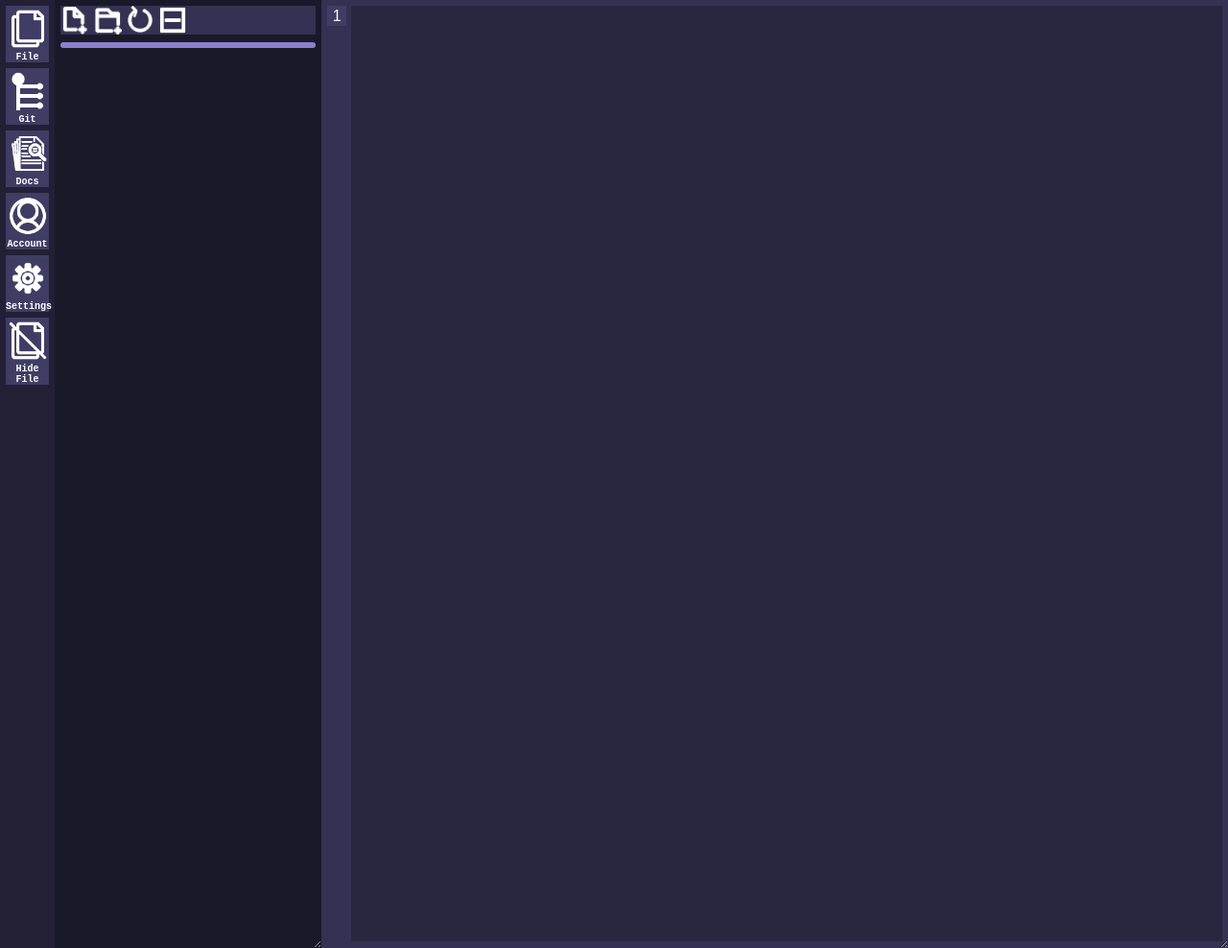
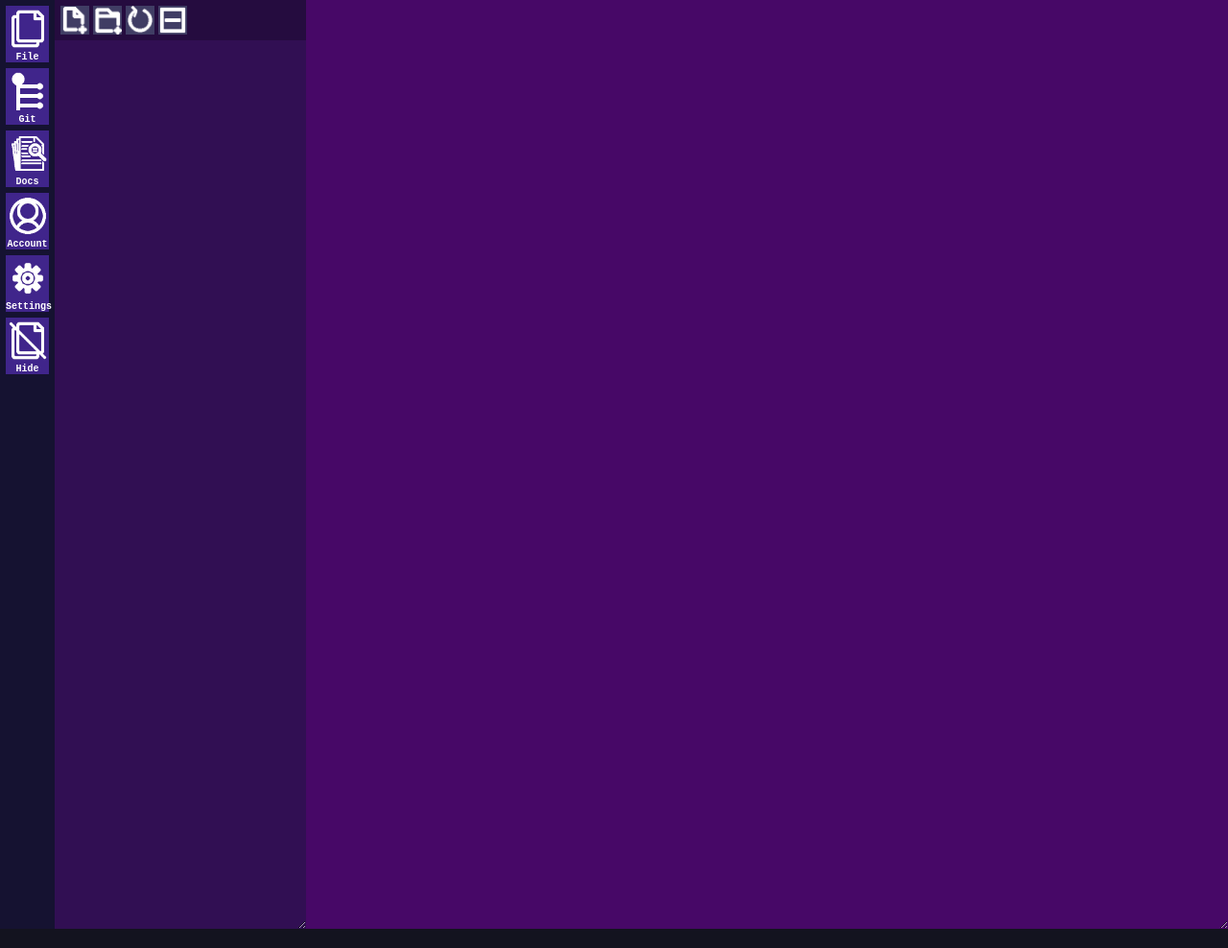
Before and after one commit to ShizamDaGeek/NerIDE, a website: page src/index.html in a window 1280 px wide. Shown: the whole page at 96% size. Drawn offline with nearby package versions, Linux system fonts and the light colour scheme.

Commit message:
I am making some graphical improvements to the IDE and also making a menu bar

```diff
--- a/src/CSS/stylesheet.css
+++ b/src/CSS/stylesheet.css
@@ -6,11 +6,11 @@ root
 
 body
 {
-    background-color: #222034;
+    background-color: #000000;
     margin: 0;
     ::-webkit-scrollbar{width: 10px;}
     ::-webkit-scrollbar-track{background-color: #7168b3; border-radius: 100px;}
-    ::-webkit-scrollbar-thumb{background: linear-gradient(rgb(3, 255, 226), rgb(255, 0, 187)); cursor: pointer; outline: solid 4px #ffffff; border-radius: 100px;}
+    ::-webkit-scrollbar-thumb{background: linear-gradient(rgb(3, 255, 226), rgb(255, 0, 187)); cursor: pointer; outline: solid 2px #ffffff; border-radius: 100px;}
     user-select: none;
 }
 
@@ -22,14 +22,6 @@ a:link{color: white;}
 {
     background-color: #8a81ce;
     color: #ffffff;
-}
-
-.divider
-{
-    border: none;
-    border-radius: 100px;
-    height: 6px;
-    background-color: #8a81ce;
 }
 
 .description
@@ -47,8 +39,8 @@ a:link{color: white;}
 /* LEFT TAB */
 .left-tab
 {
-    width: 45px; height: 976px;
-    background-color: #232036;
+    width: 45px; height: 956px;
+    background-color: #151231;
     padding: 6px;
 }
 
@@ -98,82 +90,82 @@ a:link{color: white;}
 
 .file-button
 {
-    background-color: #403d64;
+    background-color: #40258b;
 }
 .git-button
 {
-    background-color: #403d64;
+    background-color: #40258b;
     margin-top: 6px;
 }
 .docs-button
 {
-    background-color: #403d64;
+    background-color: #40258b;
     margin-top: 6px;
 }
 .account-button
 {
-    background-color: #403d64;
+    background-color: #40258b;
     margin-top: 6px;
 }
 .settings-button
 {
-    background-color: #403d64;
+    background-color: #40258b;
     margin-top: 6px;
 }
 .hide-file-button
 {
-    background-color: #403d64;
+    background-color: #40258b;
     margin-top: 6px;
 }
 
 .file-button:hover
 {
-    background: linear-gradient(to bottom right , rgb(3, 255, 226), rgb(255, 0, 187));
+    background: linear-gradient(to bottom right , #3dffaf, #6b00a7);
     outline: solid 3px #ffffff;
 }
 .git-button:hover
 {
-    background: linear-gradient(to bottom right , rgb(3, 255, 226), rgb(255, 0, 187));
+    background: linear-gradient(to bottom right , #3dffaf, #6b00a7);
     outline: solid 3px #ffffff;
 }
 .docs-button:hover
 {
-    background: linear-gradient(to bottom right , rgb(3, 255, 226), rgb(255, 0, 187));
+    background: linear-gradient(to bottom right , #3dffaf, #6b00a7);
     outline: solid 3px #ffffff;
 }
 .account-button:hover
 {
-    background: linear-gradient(to bottom right , rgb(3, 255, 226), rgb(255, 0, 187));
+    background: linear-gradient(to bottom right , #3dffaf, #6b00a7);
     outline: solid 3px #ffffff;
 }
 .settings-button:hover
 {
-    background: linear-gradient(to bottom right , rgb(3, 255, 226), rgb(255, 0, 187));
+    background: linear-gradient(to bottom right , #3dffaf, #6b00a7);
     outline: solid 3px #ffffff;
 }
 .hide-file-button:hover
 {
-    background: linear-gradient(to bottom right , rgb(3, 255, 226), rgb(255, 0, 187));
+    background: linear-gradient(to bottom right , #3dffaf, #6b00a7);
     outline: solid 3px #ffffff;
 }
 
 /* FILE EXPLORER */
 .file-explorer
 {
-    background-color: #1a1929;
-    width: 400px; height: 976px;
-    min-width: 135px;
+    background-color: #310f53;
+    width: 400px; height: 968px;
+    min-width: 145px;
     max-width: 800px;
     resize: horizontal;
     overflow: auto;
     scrollbar-width: none;
-    padding: 6px;
 }
 
 .dir-options
 {
     width: 100%; height: 30px;
-    background-color: #353152;
+    background-color: #250c3f;
+    padding: 6px;
 }
 
 /* FILE EXPLORER BUTTON */
@@ -182,12 +174,12 @@ a:link{color: white;}
     width: 30px; height: 30px;
     cursor: pointer;
     border: none;
+    background-color: #403d64;
 }
 .new-file:hover
 {
-    background: linear-gradient(to bottom right , rgb(3, 255, 226), rgb(255, 0, 187));
+    background: linear-gradient(to bottom right , #3dffaf, #6b00a7);
     outline: solid 3px #ffffff;
-    border-radius: 2px;
 }
 
 .new-folder
@@ -195,12 +187,12 @@ a:link{color: white;}
     width: 30px; height: 30px;
     cursor: pointer;
     border: none;
+    background-color: #403d64;
 }
 .new-folder:hover
 {
-    background: linear-gradient(to bottom right , rgb(3, 255, 226), rgb(255, 0, 187));
+    background: linear-gradient(to bottom right , #3dffaf, #6b00a7);
     outline: solid 3px #ffffff;
-    border-radius: 2px;
 }
 
 .refresh
@@ -208,12 +200,12 @@ a:link{color: white;}
     width: 30px; height: 30px;
     cursor: pointer;
     border: none;
+    background-color: #403d64;
 }
 .refresh:hover
 {
-    background: linear-gradient(to bottom right , rgb(3, 255, 226), rgb(255, 0, 187));
+    background: linear-gradient(to bottom right , #3dffaf, #6b00a7);
     outline: solid 3px #ffffff;
-    border-radius: 5px;
 }
 
 .collapse
@@ -221,19 +213,19 @@ a:link{color: white;}
     width: 30px; height: 30px;
     cursor: pointer;
     border: none;
+    background-color: #403d64;
 }
 .collapse:hover
 {
-    background: linear-gradient(to bottom right , rgb(3, 255, 226), rgb(255, 0, 187));
+    background: linear-gradient(to bottom right , #3dffaf, #6b00a7);
     outline: solid 3px #ffffff;
-    border-radius: 5px;
 }
 
 /* TEXTAREA */
 .editor
 {
-    background-color: #353152;
-    width: 1400px; height: 976px;
+    background-color: #470867;
+    width: 1450px; height: 956px;
     min-width: 200px;
     max-width: 100%;
     resize: horizontal;
@@ -241,37 +233,11 @@ a:link{color: white;}
     scrollbar-width: none;
     padding: 6px;
     font-family: 'Ubuntu', sans-serif;
-    display: inline-flex;
-    line-height: 21px;
-    gap: 5px;
 }
 .editor textarea
 {
     width: 100%; height: 975px;
     box-sizing: border-box;
-    line-height: 21px;
-    overflow-y: hidden;
-    background: #29263f;
-    min-width: 500px;
-}
-
-.vertical-number-line
-{
-    width: 20px;
-    text-align: right;
-}
-
-.vertical-number-line span
-{
-    counter-increment: linenumber;
-}
-
-.vertical-number-line span::before
-{
-    content: counter(linenumber);
-    display: block;
-    color: #ffffff;
-    background-color: #403d64;
 }
 
 .textarea-edit
@@ -281,7 +247,7 @@ a:link{color: white;}
     resize: none;
     background-color: transparent;
     color: white;
-    font-size: 20px;
+    font-size: 18px;
     font-family:'Courier New', Courier, monospace;
     font-weight: bold;
 }
--- a/src/index.html
+++ b/src/index.html
@@ -43,7 +43,7 @@
 
                     <div class="hide-file-button">
                         <img src="ICON/close_explorer_icon.ico" class="hide-file">
-                        <p class="description">Hide File</p>
+                        <p class="description">Hide</p>
                     </div>
                 </center>
             </div>
@@ -56,14 +56,10 @@
                     <img src="ICON/refresh_explorer_icon.ico" class="refresh">
                     <img src="ICON/collaspe_folders_icon.ico" class="collapse">
                 </div>
-                <hr class="divider">
             </div>
 
             <!-- TEXTAREA -->
             <div class="editor">
-                <div class="vertical-number-line">
-                    <center><span></span></center>
-                </div>
                 <textarea class="textarea-edit"></textarea>
             </div>
         </div>
```
Also changed, not shown: 1 other file.
